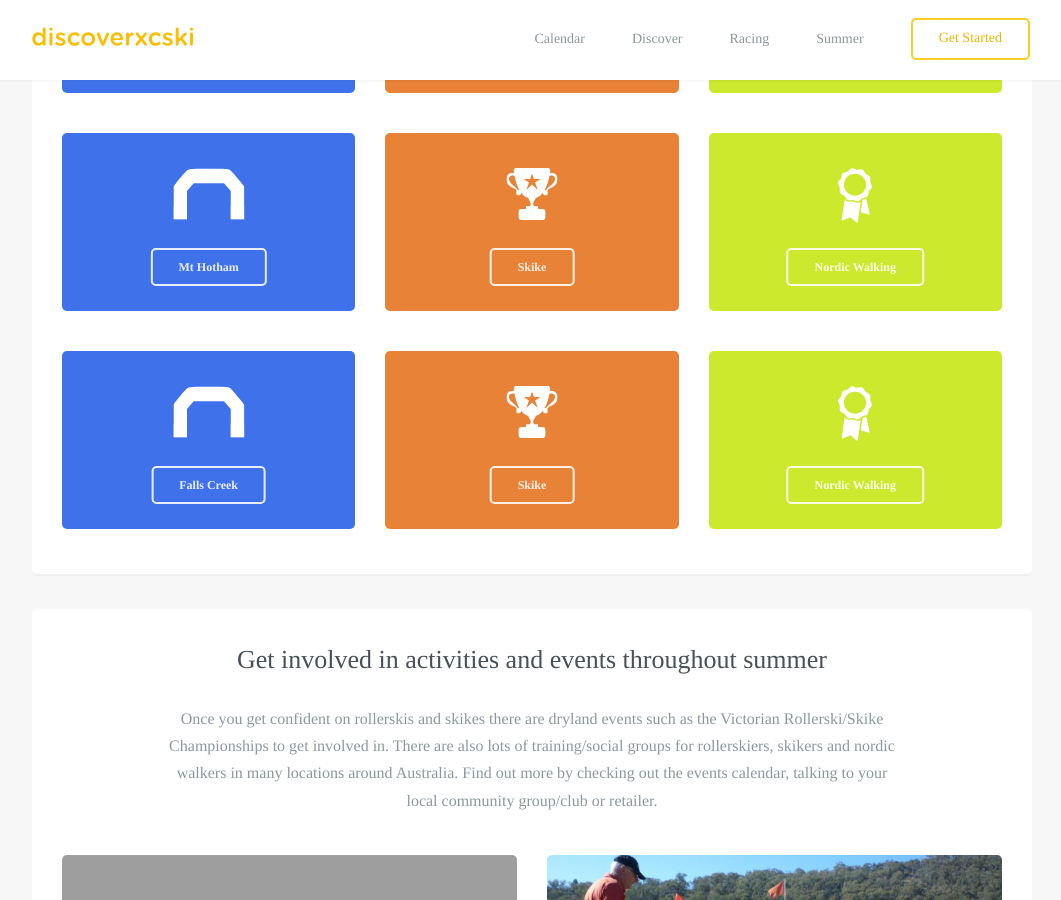
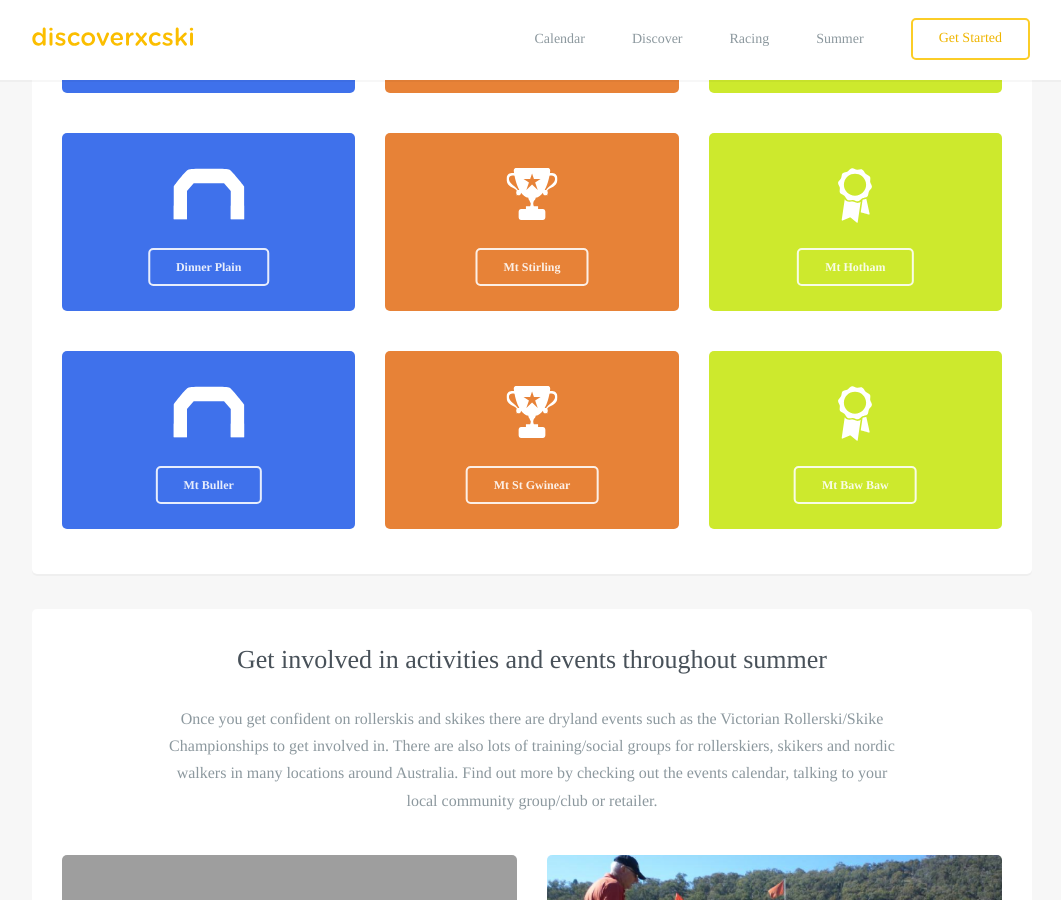
Before and after one commit to robcatto/robcatto.github.io, a Jekyll site: the page built from get-started/resorts/index.html, in a window 1280 px wide and 900 px high, scrolled down 582 px. Shown: the whole window, without its empty margins (108-1169 px from the left). Built offline with Jekyll 4.4.1, drawn with Linux system fonts in a browser that asks for light colours; some web fonts are replaced; Markdown is read by kramdown in place of the engine named in the settings.

Commit message:
Update index.html

```diff
--- a/get-started/resorts/index.html
+++ b/get-started/resorts/index.html
@@ -72,7 +72,7 @@ layout: default
                                             </g>
                                         </g>
                                 </svg>
-                                <a class="button small inverse" href="/summer/skike" data-featurette="analytics-click-event" data-event-category="button" data-event-action="M: Clicked Perks" data-event-label="Source: Features Page" id="featurette-13">Perisher</a>
+                                <a class="button small inverse" href="http://www.perisherxcountry.org" data-featurette="analytics-click-event" data-event-category="button" data-event-action="M: Clicked Perks" data-event-label="Source: Features Page" id="featurette-13">Perisher</a>
                             </div>
                         </div>
                         <div class="column three">
@@ -90,7 +90,7 @@ layout: default
                                         </g>
                                     </g>
                                 </svg>
-                                <a class="button small inverse" href="/summer/nordic-walking" data-featurette="analytics-click-event" data-event-category="button" data-event-action="M: Clicked Perks" data-event-label="Source: Features Page" id="featurette-13">Lake Mountain</a>
+                                <a class="button small inverse" href="http://www.lakemountainresort.com.au" data-featurette="analytics-click-event" data-event-category="button" data-event-action="M: Clicked Perks" data-event-label="Source: Features Page" id="featurette-13">Lake Mountain</a>
                             </div>
                         </div>
 
@@ -110,7 +110,7 @@ layout: default
                                             </g>
                                         </g>
                                 </svg>
-                                <a class="button small inverse" href="/summer/rollerski" data-featurette="analytics-click-event" data-event-category="button" data-event-action="M: Clicked Perks" data-event-label="Source: Features Page" id="featurette-13">Mt Hotham</a>
+                                <a class="button small inverse" href="http://www.visitdinnerplain.com/" data-featurette="analytics-click-event" data-event-category="button" data-event-action="M: Clicked Perks" data-event-label="Source: Features Page" id="featurette-13">Dinner Plain</a>
                             </div>
                         </div>
                         <div class="column three">
@@ -126,7 +126,7 @@ layout: default
                                             </g>
                                         </g>
                                 </svg>
-                                <a class="button small inverse" href="/summer/skike" data-featurette="analytics-click-event" data-event-category="button" data-event-action="M: Clicked Perks" data-event-label="Source: Features Page" id="featurette-13">Skike</a>
+                                <a class="button small inverse" href="http://www.mtstirling.com.au/ski.php" data-featurette="analytics-click-event" data-event-category="button" data-event-action="M: Clicked Perks" data-event-label="Source: Features Page" id="featurette-13">Mt Stirling</a>
                             </div>
                         </div>
                         <div class="column three">
@@ -144,7 +144,7 @@ layout: default
                                         </g>
                                     </g>
                                 </svg>
-                                <a class="button small inverse" href="/summer/nordic-walking" data-featurette="analytics-click-event" data-event-category="button" data-event-action="M: Clicked Perks" data-event-label="Source: Features Page" id="featurette-13">Nordic Walking</a>
+                                <a class="button small inverse" href="http://www.mthotham.com.au/events-activities/winter-activities/xc-biathlon/" data-featurette="analytics-click-event" data-event-category="button" data-event-action="M: Clicked Perks" data-event-label="Source: Features Page" id="featurette-13">Mt Hotham</a>
                             </div>
                         </div>
 
@@ -164,7 +164,7 @@ layout: default
                                             </g>
                                         </g>
                                 </svg>
-                                <a class="button small inverse" href="/summer/rollerski" data-featurette="analytics-click-event" data-event-category="button" data-event-action="M: Clicked Perks" data-event-label="Source: Features Page" id="featurette-13">Falls Creek</a>
+                                <a class="button small inverse" href="http://www.mtbuller.com.au/Winter/Events-Activities/On-Snow-Activities/Telemarking-Cross-Country-Skiing" data-featurette="analytics-click-event" data-event-category="button" data-event-action="M: Clicked Perks" data-event-label="Source: Features Page" id="featurette-13">Mt Buller</a>
                             </div>
                         </div>
                         <div class="column three">
@@ -180,7 +180,7 @@ layout: default
                                             </g>
                                         </g>
                                 </svg>
-                                <a class="button small inverse" href="/summer/skike" data-featurette="analytics-click-event" data-event-category="button" data-event-action="M: Clicked Perks" data-event-label="Source: Features Page" id="featurette-13">Skike</a>
+                                <a class="button small inverse" href="http://parkweb.vic.gov.au/__data/assets/pdf_file/0003/314481/Park-note-Baw-Baw-National-Park-Mount-St-Gwinear.pdf" data-featurette="analytics-click-event" data-event-category="button" data-event-action="M: Clicked Perks" data-event-label="Source: Features Page" id="featurette-13">Mt St Gwinear</a>
                             </div>
                         </div>
                         <div class="column three">
@@ -198,7 +198,7 @@ layout: default
                                         </g>
                                     </g>
                                 </svg>
-                                <a class="button small inverse" href="/summer/nordic-walking" data-featurette="analytics-click-event" data-event-category="button" data-event-action="M: Clicked Perks" data-event-label="Source: Features Page" id="featurette-13">Nordic Walking</a>
+                                <a class="button small inverse" href="http://mountbawbaw.com.au/winter/things-to-do/" data-featurette="analytics-click-event" data-event-category="button" data-event-action="M: Clicked Perks" data-event-label="Source: Features Page" id="featurette-13">Mt Baw Baw</a>
                             </div>
                         </div>
 
```
